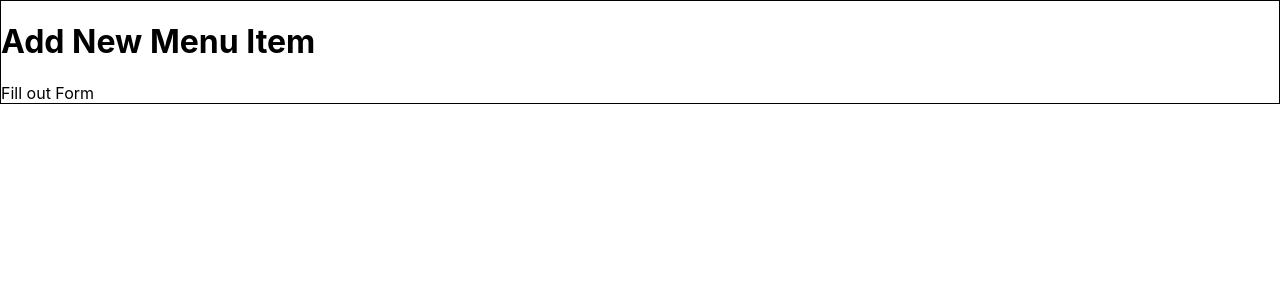
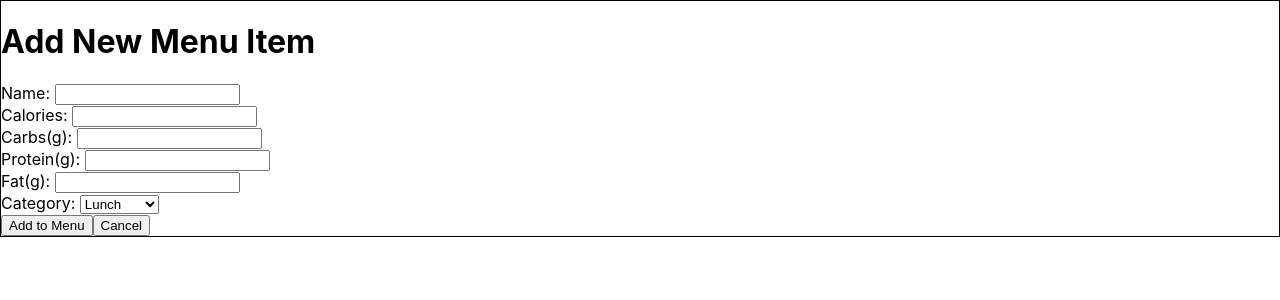
Before and after one commit to JKDev117/nom-nom-app, a React (Create React App) app: page /add-menu-item in a window 1280 px wide. Shown: the top 300 px of the page. Built offline with nearby package versions, Linux system fonts and the light colour scheme.

Commit message:
added static features to AddMenuItem.js & EditMenuItem.js

```diff
--- a/src/components/AddMenuItem.js
+++ b/src/components/AddMenuItem.js
@@ -6,7 +6,33 @@ class AddMenuItem extends React.Component {
         return(
             <div className="AddMenuItem">
                 <h1>Add New Menu Item</h1>
-                <section>Fill out Form</section>
+                <section>
+                    <form>
+                        <label for="name"> Name: </label>
+                        <input type="text" id="name" name="name"/><br/>
+
+                        <label for="calories"> Calories: </label>
+                        <input type="text" id="calories" name="calories"/><br/>
+
+                        <label for="carbs"> Carbs(g): </label>
+                        <input type="text" id="carbs" name="carbs"/><br/>
+
+                        <label for="protein"> Protein(g): </label>
+                        <input type="text" id="protein" name="protein"/><br/>
+
+                        <label for="fat"> Fat(g): </label>
+                        <input type="text" id="fat" name="fat"/><br/>
+
+                        <label for="category">Category: </label>
+                            <select id="category" name="category">
+                                <option value="Breakfast">Breakfast</option>
+                                <option value="Lunch" selected>Lunch</option>
+                                <option value="Dinner">Dinner</option>
+                            </select><br/>
+                        <button>Add to Menu</button>
+                        <button>Cancel</button>
+                    </form>
+                </section>
             </div>
         )
     }
--- a/src/components/EditMenuItem.js
+++ b/src/components/EditMenuItem.js
@@ -6,7 +6,33 @@ class EditMenuItem extends React.Component {
         return(
             <div className="EditMenuItem">
                 <h1>Edit Menu Item</h1>
-                <section>Fill out Form</section>
+                <section>
+                    <form>
+                        <label for="name"> Name: </label>
+                        <input type="text" id="name" name="name"/><br/>
+
+                        <label for="calories"> Calories: </label>
+                        <input type="text" id="calories" name="calories"/><br/>
+
+                        <label for="carbs"> Carbs(g): </label>
+                        <input type="text" id="carbs" name="carbs"/><br/>
+
+                        <label for="protein"> Protein(g): </label>
+                        <input type="text" id="protein" name="protein"/><br/>
+
+                        <label for="fat"> Fat(g): </label>
+                        <input type="text" id="fat" name="fat"/><br/>
+
+                        <label for="category">Category: </label>
+                            <select id="category" name="category">
+                                <option value="Breakfast">Breakfast</option>
+                                <option value="Lunch" selected>Lunch</option>
+                                <option value="Dinner">Dinner</option>
+                            </select><br/>
+                        <button>Update</button>
+                        <button>Cancel</button>
+                    </form>
+                </section>
             </div>
         )
     }
--- a/src/components/LandingPage.js
+++ b/src/components/LandingPage.js
@@ -1,5 +1,5 @@
 import React from 'react';
-//import { Link } from 'react-router-dom';
+import { Link } from 'react-router-dom';
 import './LandingPage.css'
 
 class LandingPage extends React.Component {
```
Also changed, not shown: 1 other file (tests, documents, lock files or other folders).
